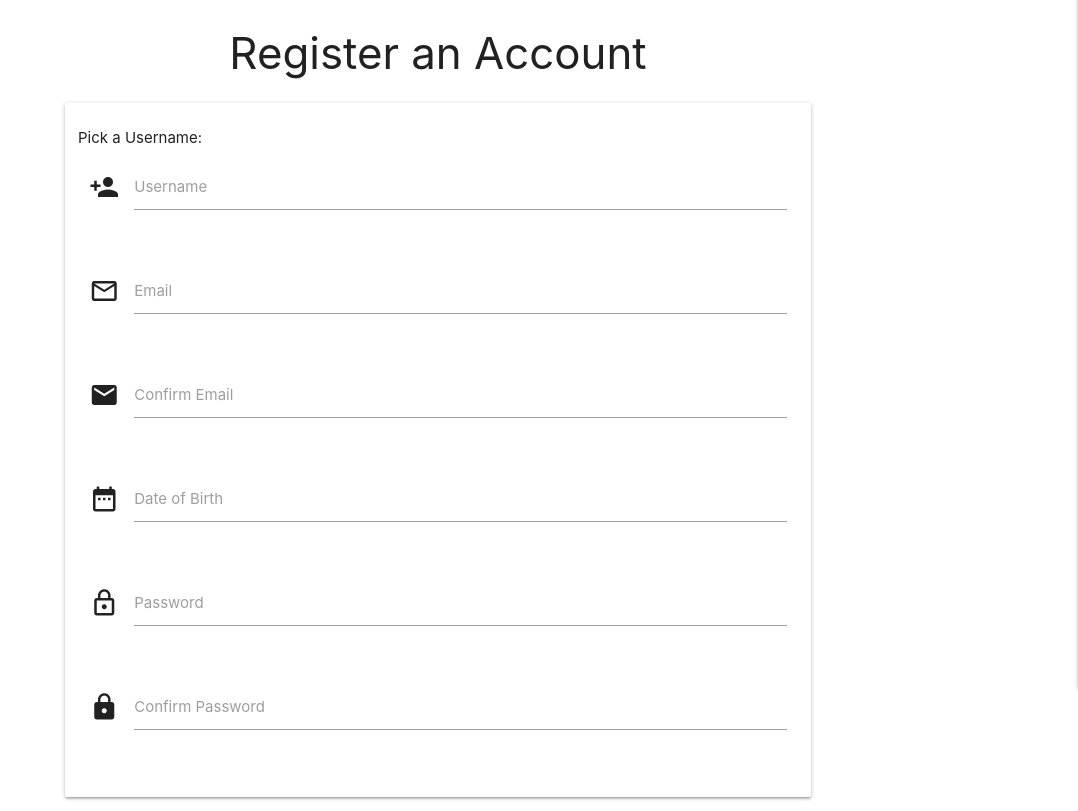
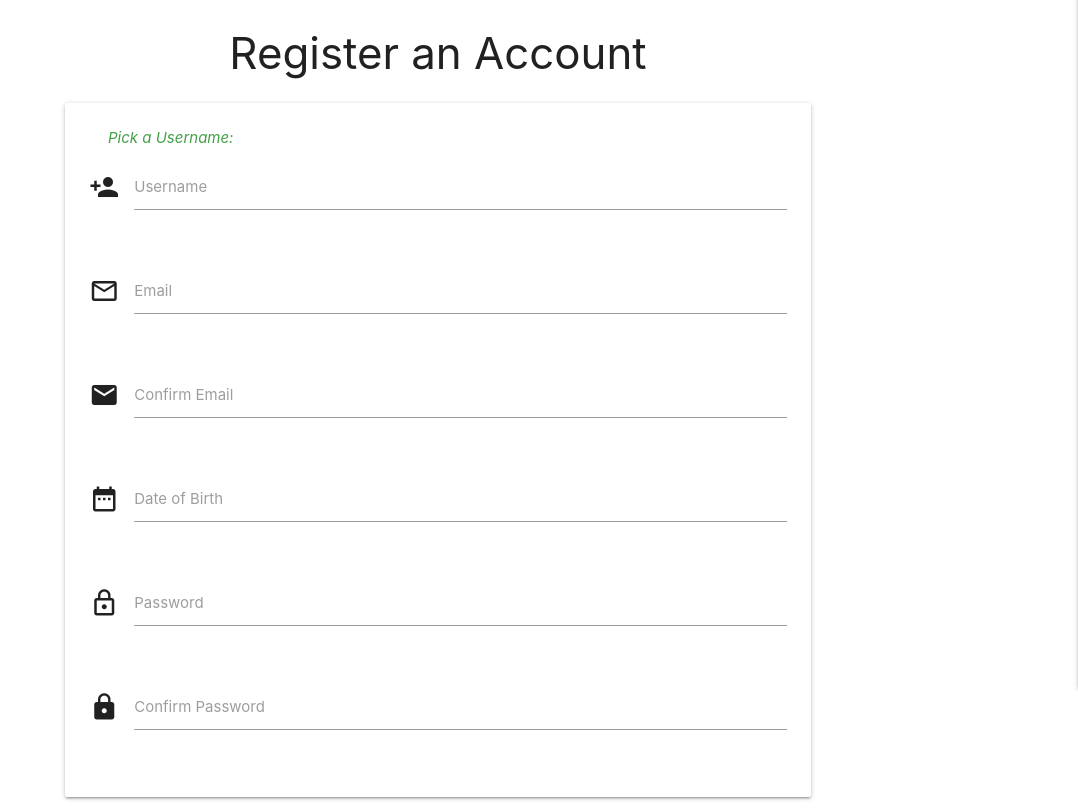
Before and after one commit to MichaelCWalsh7/Yurt-Index, a Flask app: page /register in a window 1280 px wide. Shown: the part 172-983 px from the top of the page, without its empty margins (202-1280 px from the left). Run offline with Flask 2, Linux system fonts and the light colour scheme; parts of the project's set-up code (start-up, migrations or seed data) failed here and were passed over; some libraries are stand-ins or nearby versions.

Commit message:
Add instructions class and some style to register form

```diff
--- a/static/css/style.css
+++ b/static/css/style.css
@@ -68,3 +68,9 @@ main {
 .sidenav {
     width: 50%;
 }
+
+.form-instruction {
+    padding-left: 30px;
+    color: #43a047;
+    font-style: italic;
+}
--- a/templates/register.html
+++ b/templates/register.html
@@ -7,7 +7,7 @@
             <div class="card-panel">
                 <!-- username -->
                 <div class="row">
-                    <span>Pick a Username:</span>
+                    <span class="form-instruction">Pick a Username:</span>
                     <div class="input-field col s12">
                         <i class="material-icons prefix">person_add</i>
                         <input id="username" name="username" type="text" minlength="5" maxlength="15"
```
